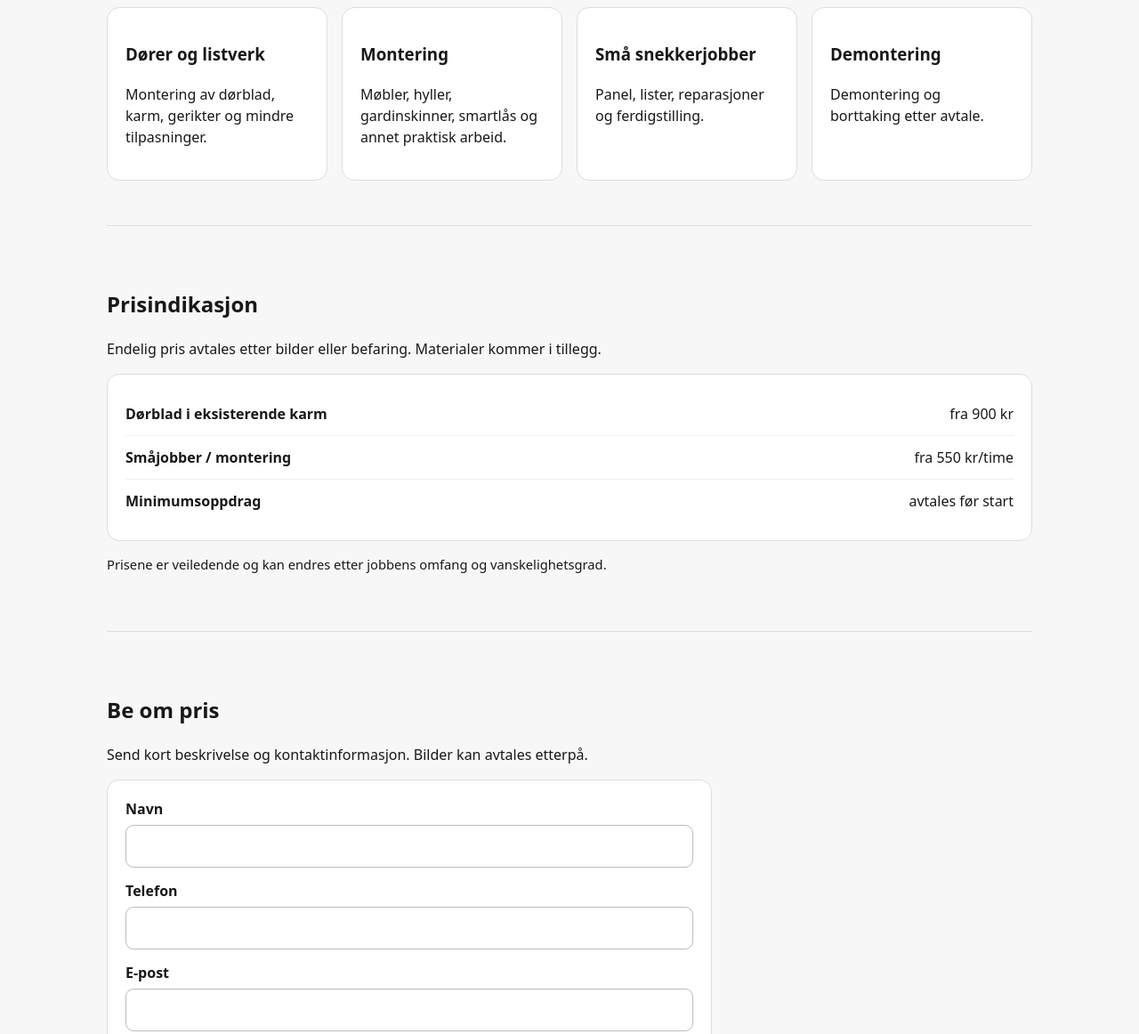
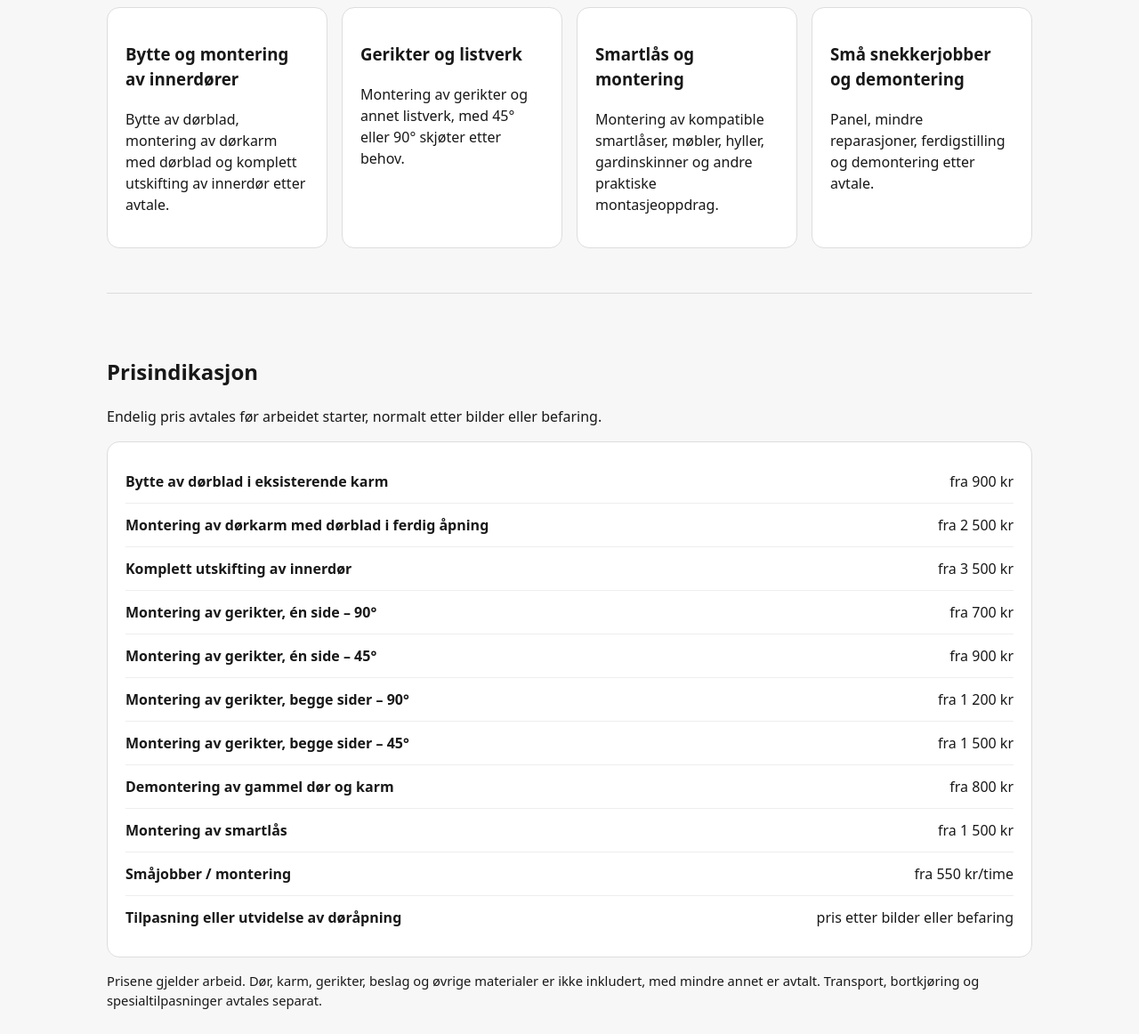
Before and after one commit to bonders-no/bonders-site, a website: page public/index.html in a window 1280 px wide. Shown: the part 520-1682 px from the top of the page at 89% size. Drawn offline with Linux system fonts and the light colour scheme.

Commit message:
Update index.html

```diff
--- a/public/index.html
+++ b/public/index.html
@@ -24,22 +24,50 @@
     <section>
   <h2>Tjenester</h2>
   <div class="grid">
-        <article class="card"><h3>Dører og listverk</h3><p>Montering av dørblad, karm, gerikter og mindre tilpasninger.</p></article>
-        <article class="card"><h3>Montering</h3><p>Møbler, hyller, gardinskinner, smartlås og annet praktisk arbeid.</p></article>
-        <article class="card"><h3>Små snekkerjobber</h3><p>Panel, lister, reparasjoner og ferdigstilling.</p></article>
-        <article class="card"><h3>Demontering</h3><p>Demontering og borttaking etter avtale.</p></article>
+    <article class="card">
+      <h3>Bytte og montering av innerdører</h3>
+      <p>Bytte av dørblad, montering av dørkarm med dørblad og komplett utskifting av innerdør etter avtale.</p>
+    </article>
+
+    <article class="card">
+      <h3>Gerikter og listverk</h3>
+      <p>Montering av gerikter og annet listverk, med 45° eller 90° skjøter etter behov.</p>
+    </article>
+
+    <article class="card">
+      <h3>Smartlås og montering</h3>
+      <p>Montering av kompatible smartlåser, møbler, hyller, gardinskinner og andre praktiske montasjeoppdrag.</p>
+    </article>
+
+    <article class="card">
+      <h3>Små snekkerjobber og demontering</h3>
+      <p>Panel, mindre reparasjoner, ferdigstilling og demontering etter avtale.</p>
+    </article>
   </div>
 </section>
 
 <section>
   <h2>Prisindikasjon</h2>
-      <p>Endelig pris avtales etter bilder eller befaring. Materialer kommer i tillegg.</p>
+  <p>Endelig pris avtales før arbeidet starter, normalt etter bilder eller befaring.</p>
+
   <div class="prices">
-        <div><strong>Dørblad i eksisterende karm</strong><span>fra 900 kr</span></div>
+    <div><strong>Bytte av dørblad i eksisterende karm</strong><span>fra 900 kr</span></div>
+    <div><strong>Montering av dørkarm med dørblad i ferdig åpning</strong><span>fra 2 500 kr</span></div>
+    <div><strong>Komplett utskifting av innerdør</strong><span>fra 3 500 kr</span></div>
+    <div><strong>Montering av gerikter, én side – 90°</strong><span>fra 700 kr</span></div>
+    <div><strong>Montering av gerikter, én side – 45°</strong><span>fra 900 kr</span></div>
+    <div><strong>Montering av gerikter, begge sider – 90°</strong><span>fra 1 200 kr</span></div>
+    <div><strong>Montering av gerikter, begge sider – 45°</strong><span>fra 1 500 kr</span></div>
+    <div><strong>Demontering av gammel dør og karm</strong><span>fra 800 kr</span></div>
+    <div><strong>Montering av smartlås</strong><span>fra 1 500 kr</span></div>
     <div><strong>Småjobber / montering</strong><span>fra 550 kr/time</span></div>
-        <div><strong>Minimumsoppdrag</strong><span>avtales før start</span></div>
+    <div><strong>Tilpasning eller utvidelse av døråpning</strong><span>pris etter bilder eller befaring</span></div>
   </div>
-      <p class="small">Prisene er veiledende og kan endres etter jobbens omfang og vanskelighetsgrad.</p>
+
+  <p class="small">
+    Prisene gjelder arbeid. Dør, karm, gerikter, beslag og øvrige materialer er ikke inkludert,
+    med mindre annet er avtalt. Transport, bortkjøring og spesialtilpasninger avtales separat.
+  </p>
 </section>
 
     <section id="kontakt">
```
Lines whose indentation alone changed are shown as unchanged.
